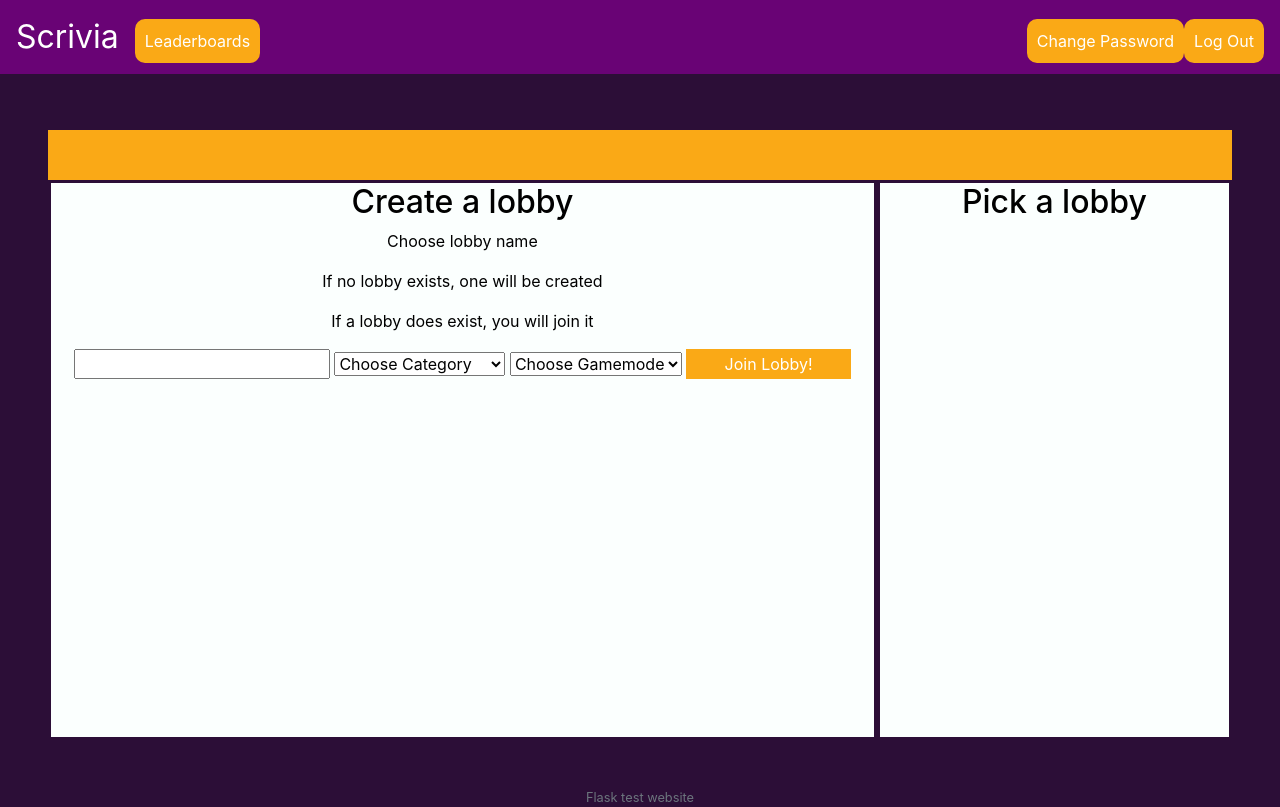
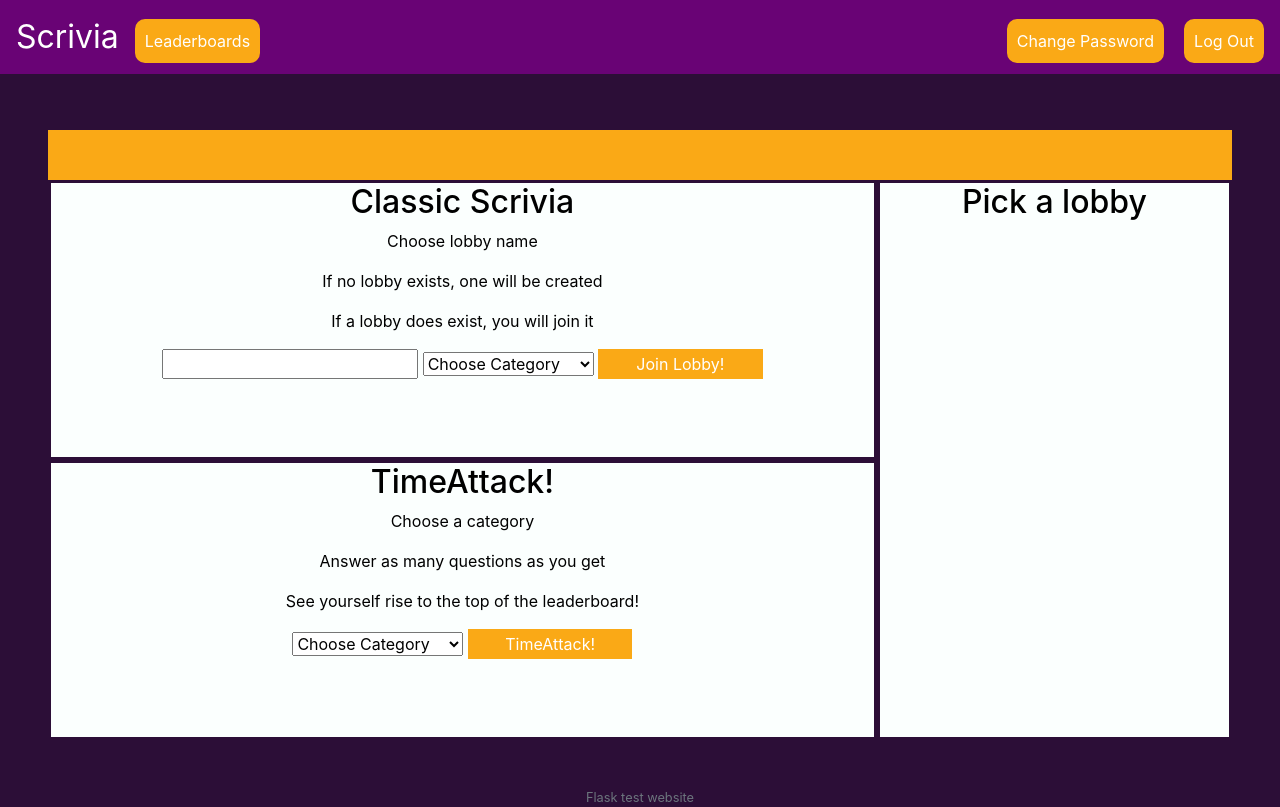
Before and after one commit to noahrijks84/WebIk05, a Flask app: page / in a window 1280 px wide. Run offline with Flask 2, Linux system fonts and the light colour scheme; a user stored in the database is signed in; some libraries are stand-ins or nearby versions.

Commit message:
Index page and lobby system update

```diff
--- a/Scrivia/application.py
+++ b/Scrivia/application.py
@@ -84,12 +84,12 @@ def on_leave_request():
 # Adding the playerr to the chosen lobby
 @socketio.on('lobbyrequest')
 @login_required
-def on_lobby_request(lobby, category, gamemode):
+def on_lobby_request(lobby, category):
     username = session["username"]
     print(category)
     join_room(lobby)
     hearts = 0
-    current_users[username] = [lobby, 0, category, gamemode, hearts]
+    current_users[username] = [lobby, 0, category, hearts]
 
 # readding the user to the chosen lobby when entering the game page
 @socketio.on('joinrequest')
@@ -204,16 +204,16 @@ def TimeAttack_start():
     username = session["username"]
     room = current_users[username][0]
     lobby_players = [k for k,v in current_users.items() if v[0] == room]
-    current_users[username][4] = 3
+    current_users[username][3] = 3
 
     questionset = set()
     timeout = 90
     timeout_start = time.time()
     while time.time() < timeout_start + timeout:
 
-        if current_users[username][4] <= 0:
+        if current_users[username][3] <= 0:
             break
-        lives = current_users[username][4]
+        lives = current_users[username][3]
         catlook = current_users[username][2]
 
         category_list = ['animals', 'video_games', 'celebrities', 'comics', 'general_knowledge',
--- a/Scrivia/static/styles.css
+++ b/Scrivia/static/styles.css
@@ -218,14 +218,31 @@ a{
     float:left;
     background-color: #FBFFFE;
     overflow-y: auto;
-    border-style: solid;
-    border-color: #2c0e37;
 }
 
 #opengame {
     height: 70vh;
     overflow-y: auto;
     background-color: #FBFFFE;
+    border-style: solid;
+    border-color: #2c0e37;
+}
+
+#classic {
+    width: 100%;
+    height: 50%;
+    float:left;
+    background-color: #FBFFFE;
+    overflow-y: auto;
+    border-style: solid;
+    border-color: #2c0e37;
+}
+
+#timeattack {
+    width: 100%;
+    height: 50%;
+    background-color: #FBFFFE;
+    overflow-y: auto;
     border-style: solid;
     border-color: #2c0e37;
 }
@@ -327,9 +344,6 @@ form[action="/change_password"][method="post"] #new-password-strength-text {
     overflow-y: auto;
 }
 
-
-
-
 /* timeattack page */
 #ta_button{
     padding: 20px;
--- a/Scrivia/templates/index.html
+++ b/Scrivia/templates/index.html
@@ -13,7 +13,8 @@
     </div>
     <div id="wrapper">
         <div id="customgame">
-            <h2>Create a lobby</h2>
+            <div id="classic">
+                <h2>Classic Scrivia</h2>
                 <p>Choose lobby name</p>
                 <p>If no lobby exists, one will be created</p>
                 <p>If a lobby does exist, you will join it</p>
@@ -27,13 +28,26 @@
                         <option value="comics">Comics</option>
                         <option value="general_knowledge">General Knowledge</option>
                     </select>
-                <select id="gamemode">
-                    <option disabled selected value>Choose Gamemode</option>
-                    <option value="regular">Classic Scrivia</option>
-                    <option value="TimeAttack">TimeAttack!</option>
-                </select>
                     <button class="buttonsquare" id="chatbutton">Join Lobby!</button>
                 </form>
+            </div>
+            <div id="timeattack">
+                <h2>TimeAttack!</h2>
+                <p>Choose a category</p>
+                <p>Answer as many questions as you get</p>
+                <p>See yourself rise to the top of the leaderboard!</p>
+                <form id="timeattackform" action="">
+                    <select id="timecategories" onchange='onCategorySelect()'>
+                        <option disabled selected value>Choose Category</option>
+                        <option value="animals">Animals</option>
+                        <option value="video_games">Video Games</option>
+                        <option value="celebrities">Celebrities</option>
+                        <option value="comics">Comics</option>
+                        <option value="general_knowledge">General Knowledge</option>
+                    </select>
+                    <button class="buttonsquare" id="chatbutton">TimeAttack!</button>
+                </form>
+            </div>
         </div>
         <div id="opengame">
             <h2>Pick a lobby</h2>
@@ -49,17 +63,16 @@
     socket.emit('leaverequest');
 
     $('#lobbyform').submit(function(e){
+        console.log("test")
         // submitting the chosen lobby
-        console.log("test")
         e.preventDefault();
         let lobbyname = $('#lobbybox').val()
         let lobbycategory = $('#categories').val()
-        let gamemode = $('#gamemode').val()
+
         // submitting a lobbyrequest to let the server store the chosen lobby
-        socket.emit('lobbyrequest', lobbyname, lobbycategory, gamemode);
+        socket.emit('lobbyrequest', lobbyname, lobbycategory);
         $('#lobbybox').val('');
-        // redirecting to the game page
-        if (gamemode == 'regular'){
+
         $.ajax({
         type : "GET",
         url : '/game',
@@ -67,8 +80,19 @@
             window.location.href = "game"
             }
         });
-        }
-        else{
+
+    });
+
+    $('#timeattackform').submit(function(e){
+        console.log("test")
+        // submitting the chosen lobby
+        e.preventDefault();
+        let category = $('#timecategories').val();
+        let lobbyname = null;
+
+        // submitting a lobbyrequest to let the server store the chosen lobby
+        socket.emit('lobbyrequest', lobbyname, category);
+
         $.ajax({
         	type : "GET",
         	url : '/timeattack',
@@ -76,7 +100,6 @@
         		window.location.href = "timeattack"
         		}
 	        });
-        }
 
     });
 
--- a/Scrivia/templates/layout.html
+++ b/Scrivia/templates/layout.html
@@ -37,7 +37,7 @@
                         <li class="nav-item"><a class="nav-link buttongeneral" href="/choose_leaderboards">Leaderboards</a></li>
                     </ul>
                     <ul class="navbar-nav ml-auto mt-2">
-                        <li class="nav-item"><a class="nav-link buttongeneral" href="/change_password">Change Password</a></li>
+                        <li class="nav-item"><a style="margin: 0 20px 0 0;" class="nav-link buttongeneral" href="/change_password">Change Password</a></li>
                         <li class="nav-item"><a class="nav-link buttongeneral" href="/logout">Log Out</a></li>
                     </ul>
                 {% else %}
```
Lines whose indentation alone changed are shown as unchanged.
